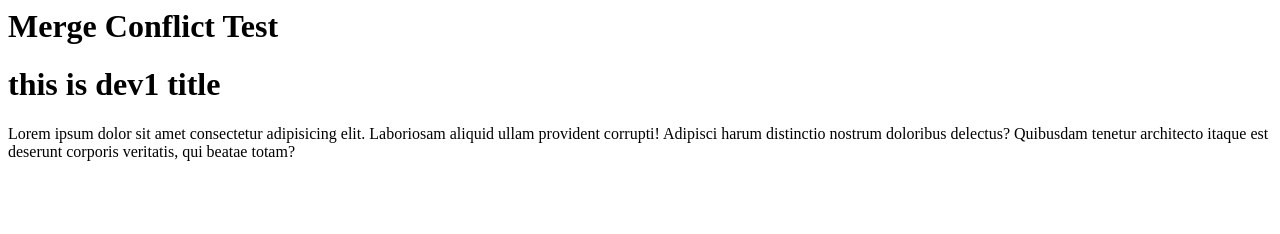
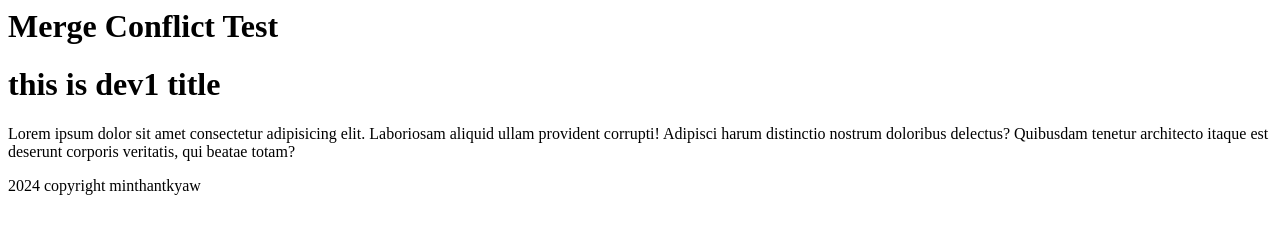
Before and after one commit to mintechkyaw/gitbasics.github.io, a plain HTML site: page index.html in a window 1280 px wide. Drawn offline with Linux system fonts and the light colour scheme.

Commit message:
footerDD

```diff
--- a/index.html
+++ b/index.html
@@ -12,5 +12,8 @@
     <header>
         <p>Lorem ipsum dolor sit amet consectetur adipisicing elit. Laboriosam aliquid ullam provident corrupti! Adipisci harum distinctio nostrum doloribus delectus? Quibusdam tenetur architecto itaque est deserunt corporis veritatis, qui beatae totam?</p>
     </header>
+    <footer>
+      2024 copyright minthantkyaw
+    </footer>
   </body>
 </html>
```
